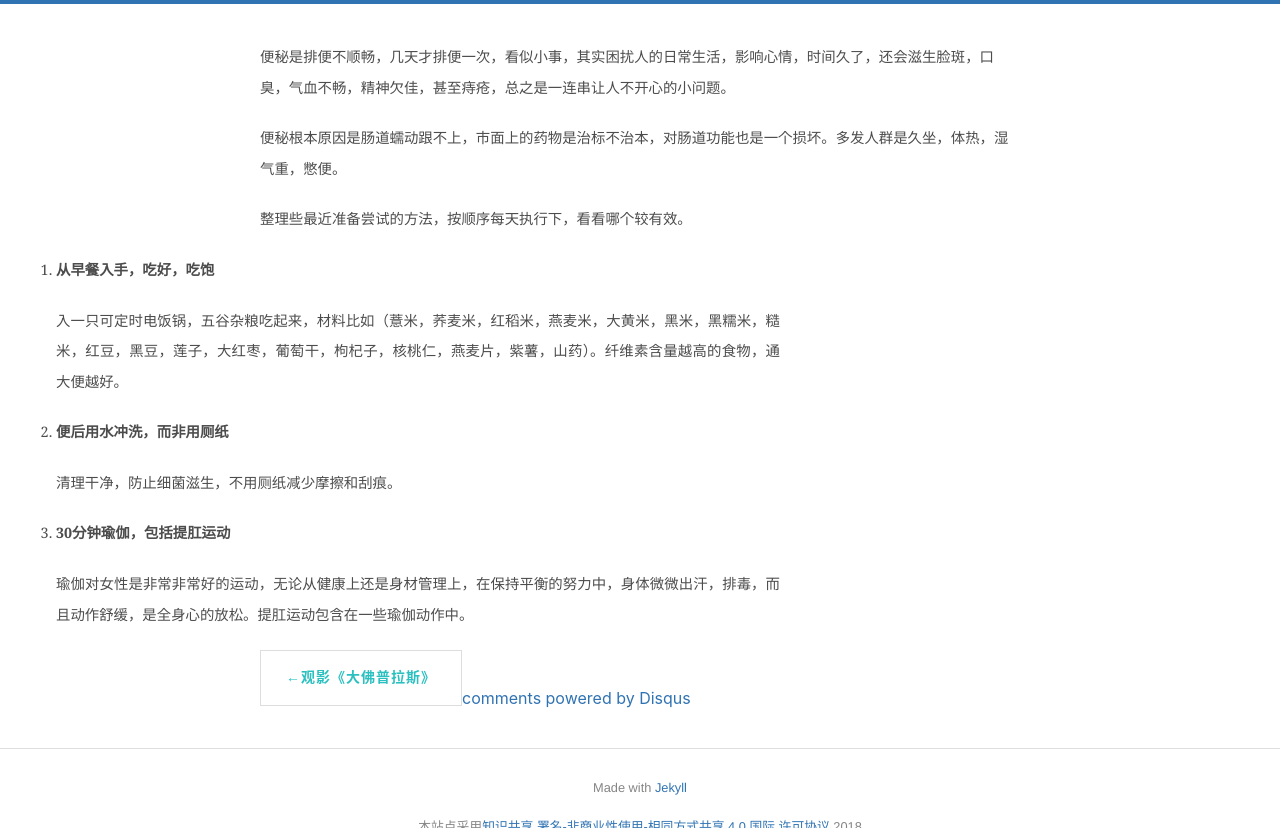
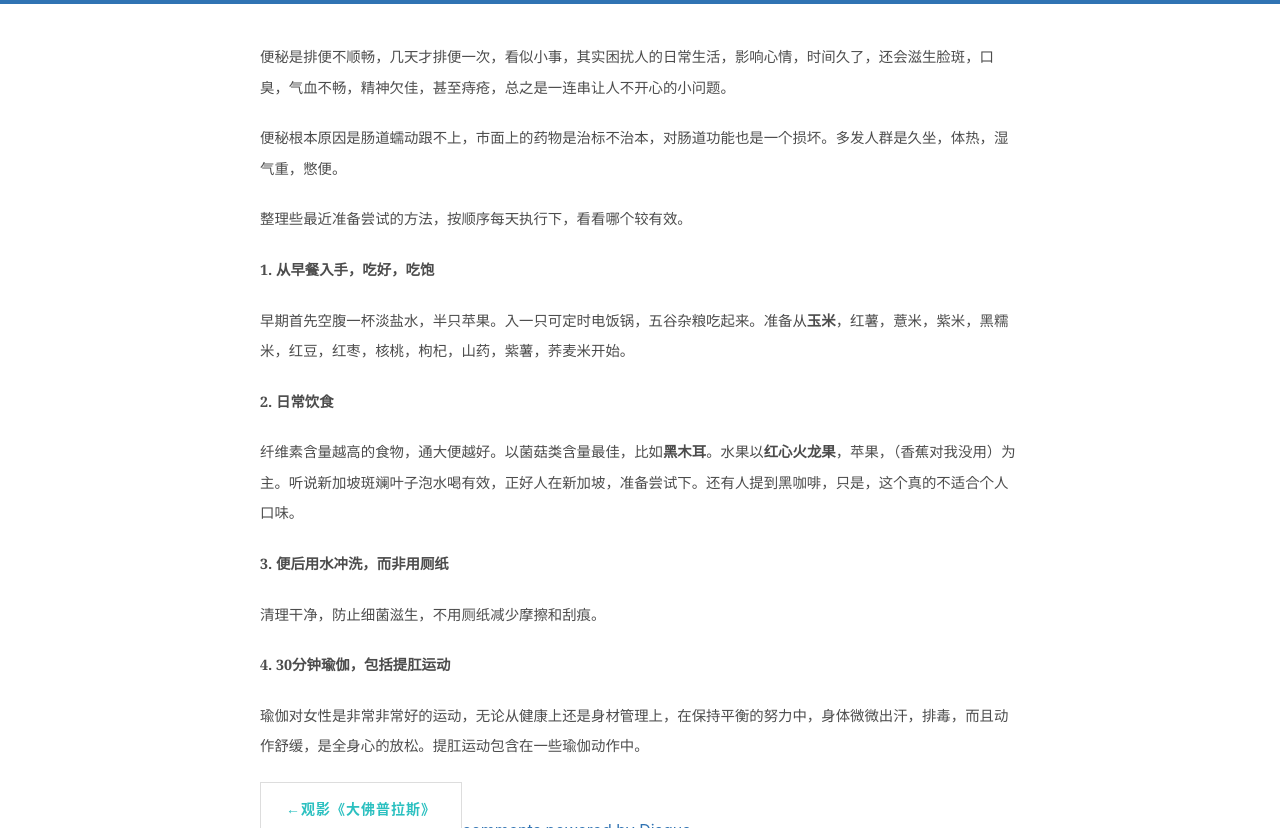
Before and after one commit to shirleysteve/1, a Jekyll site: the page built from _posts/2018-12-7-便秘.md, in a window 1280 px wide and 900 px high, scrolled down 242 px, cut to the strip 0-828 px from the top of the window. Built offline with Jekyll 4.4.1, drawn with Linux system fonts in a browser that asks for light colours; nearby versions of some CDN libraries; comment, search, counter and statistics services are not loaded.

Commit message:
Update 2018-12-7-便秘.md

```diff
--- a/_posts/2018-12-7-便秘.md
+++ b/_posts/2018-12-7-便秘.md
@@ -10,13 +10,18 @@ title: 【养生】便秘方子
 
 整理些最近准备尝试的方法，按顺序每天执行下，看看哪个较有效。
 
-1. **从早餐入手，吃好，吃饱**
+**1. 从早餐入手，吃好，吃饱**
 
-	入一只可定时电饭锅，五谷杂粮吃起来，材料比如（薏米，荞麦米，红稻米，燕麦米，大黄米，黑米，黑糯米，糙米，红豆，黑豆，莲子，大红枣，葡萄干，枸杞子，核桃仁，燕麦片，紫薯，山药）。纤维素含量越高的食物，通大便越好。
+早期首先空腹一杯淡盐水，半只苹果。入一只可定时电饭锅，五谷杂粮吃起来。准备从**玉米**，红薯，薏米，紫米，黑糯米，红豆，红枣，核桃，枸杞，山药，紫薯，荞麦米开始。
 
-2. **便后用水冲洗，而非用厕纸**
+**2. 日常饮食**
 
-	清理干净，防止细菌滋生，不用厕纸减少摩擦和刮痕。
-3. **30分钟瑜伽，包括提肛运动**
+纤维素含量越高的食物，通大便越好。以菌菇类含量最佳，比如**黑木耳**。水果以**红心火龙果**，苹果，（香蕉对我没用）为主。听说新加坡斑斓叶子泡水喝有效，正好人在新加坡，准备尝试下。还有人提到黑咖啡，只是，这个真的不适合个人口味。
 
-	瑜伽对女性是非常非常好的运动，无论从健康上还是身材管理上，在保持平衡的努力中，身体微微出汗，排毒，而且动作舒缓，是全身心的放松。提肛运动包含在一些瑜伽动作中。
+**3. 便后用水冲洗，而非用厕纸**
+
+清理干净，防止细菌滋生，不用厕纸减少摩擦和刮痕。
+
+**4. 30分钟瑜伽，包括提肛运动**
+
+瑜伽对女性是非常非常好的运动，无论从健康上还是身材管理上，在保持平衡的努力中，身体微微出汗，排毒，而且动作舒缓，是全身心的放松。提肛运动包含在一些瑜伽动作中。
```
